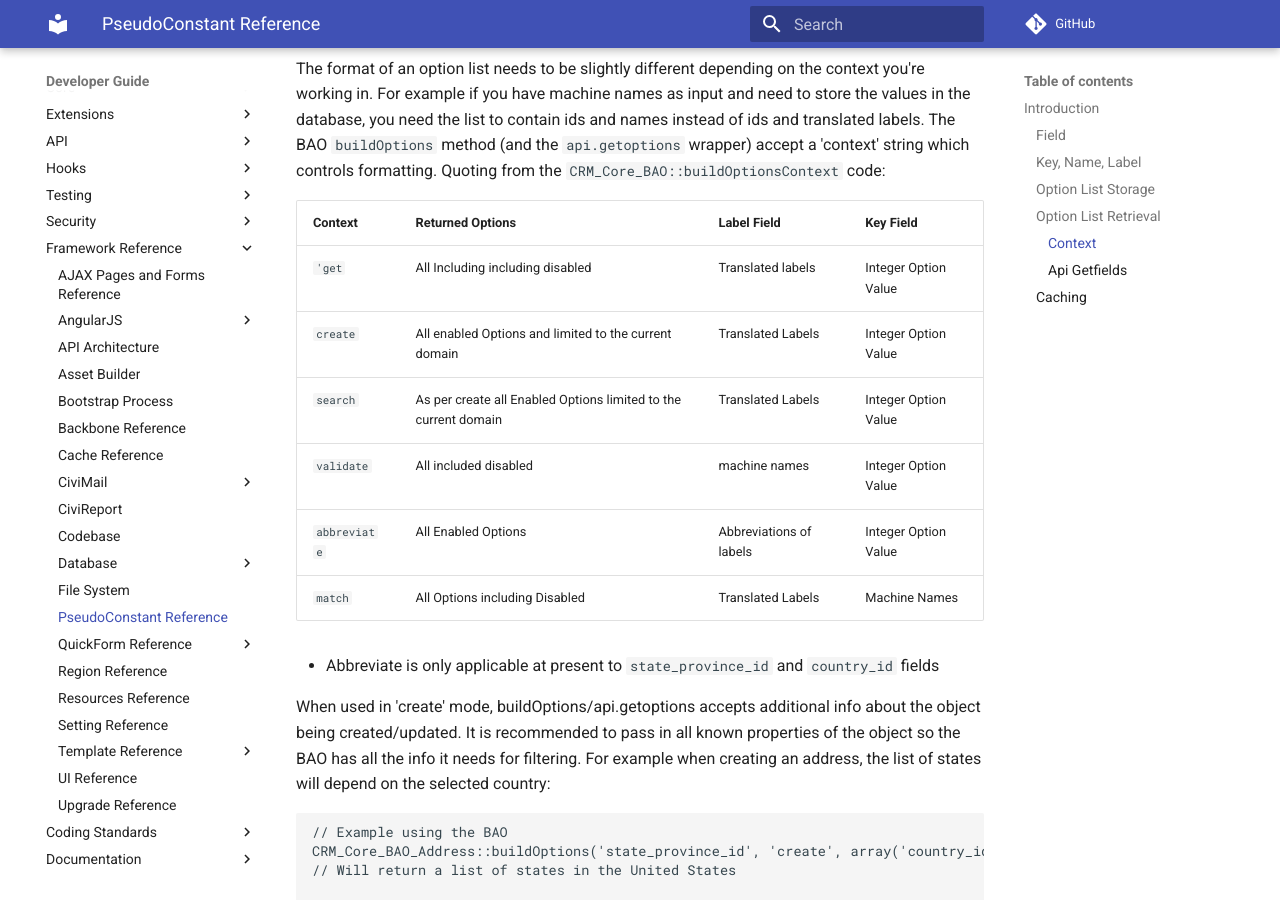
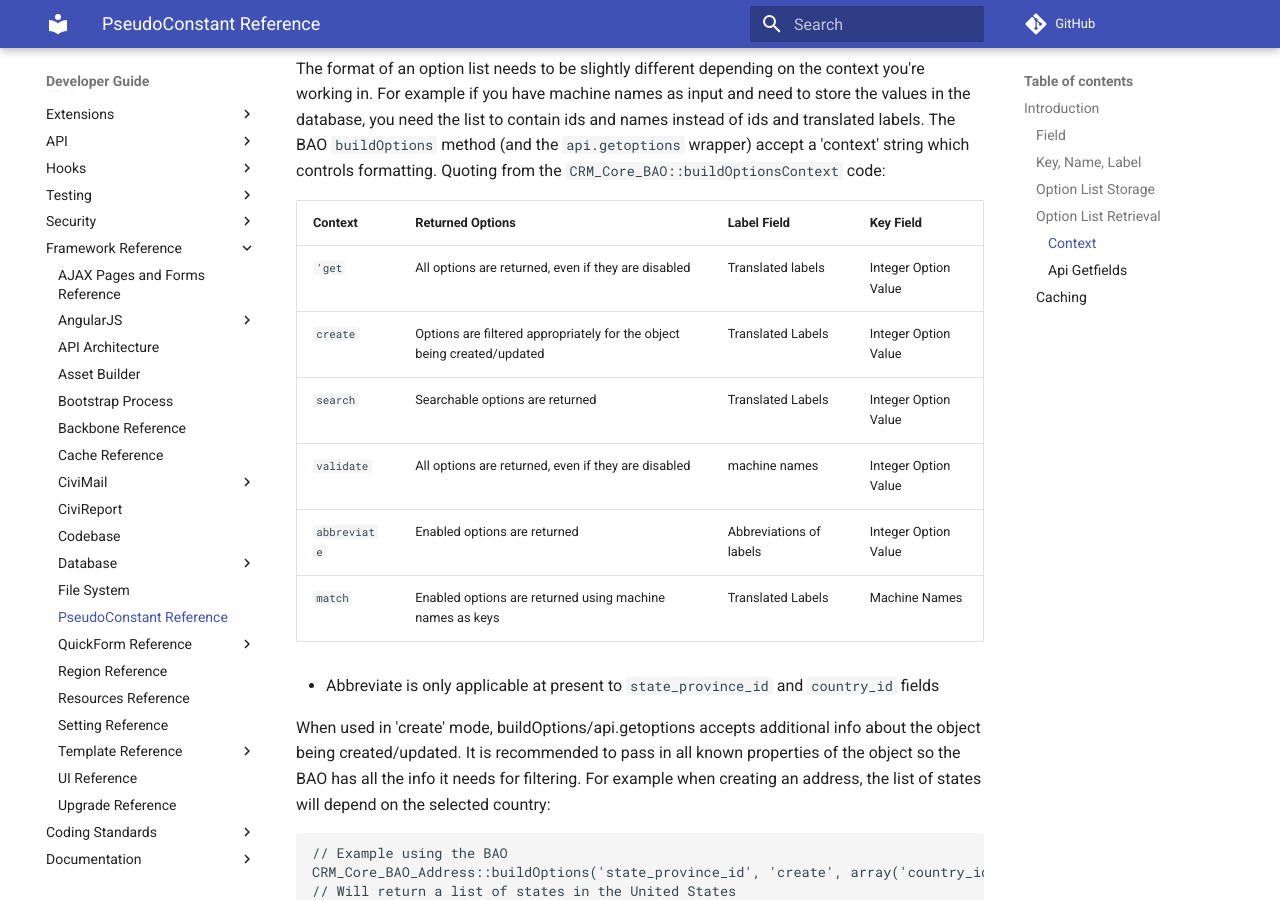
Before and after one commit to civicrm/civicrm-dev-docs, an MkDocs documentation site: the page built from docs/framework/pseudoconstant.md, in a window 1280 px wide and 900 px high, scrolled down 2394 px. Built offline with MkDocs 1.6.1 and Material for MkDocs 9.7.7, drawn with Linux system fonts in a browser that asks for light colours; comment, search, counter and statistics services are not loaded; old or Windows-style settings are respelled for this version of MkDocs.

Commit message:
Replace context descriptions with descriptions from buildOptionsContext()

```diff
--- a/docs/framework/pseudoconstant.md
+++ b/docs/framework/pseudoconstant.md
@@ -47,12 +47,12 @@
 
 | Context | Returned Options | Label Field | Key Field |
 | --- | --- | --- | --- |
-|`'get` | All Including including disabled | Translated labels | Integer Option Value |
-|`create` | All enabled Options and limited to the current domain | Translated Labels | Integer Option Value |
-|`search` | As per create all Enabled Options limited to the current domain | Translated Labels | Integer Option Value |
-|`validate` | All included disabled | machine names | Integer Option Value |
-|`abbreviate`| All Enabled Options | Abbreviations of labels | Integer Option Value |
-|`match` | All Options including Disabled | Translated Labels | Machine Names |
+|`'get` | All options are returned, even if they are disabled | Translated labels | Integer Option Value |
+|`create` | Options are filtered appropriately for the object being created/updated | Translated Labels | Integer Option Value |
+|`search` | Searchable options are returned | Translated Labels | Integer Option Value |
+|`validate` | All options are returned, even if they are disabled | machine names | Integer Option Value |
+|`abbreviate`| Enabled options are returned | Abbreviations of labels | Integer Option Value |
+|`match` | Enabled options are returned using machine names as keys | Translated Labels | Machine Names |
 
 * Abbreviate is only applicable at present to `state_province_id` and `country_id` fields
 
```
